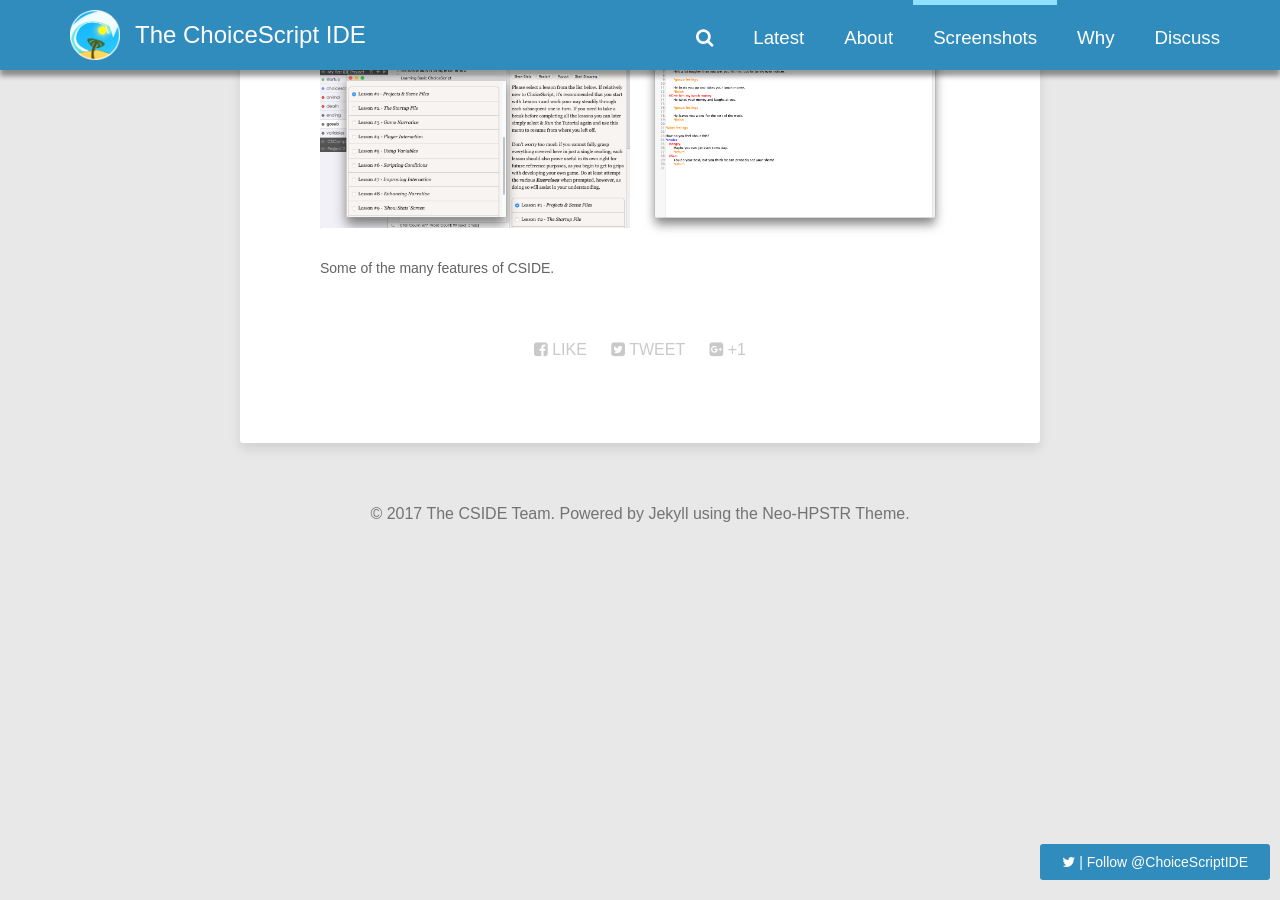
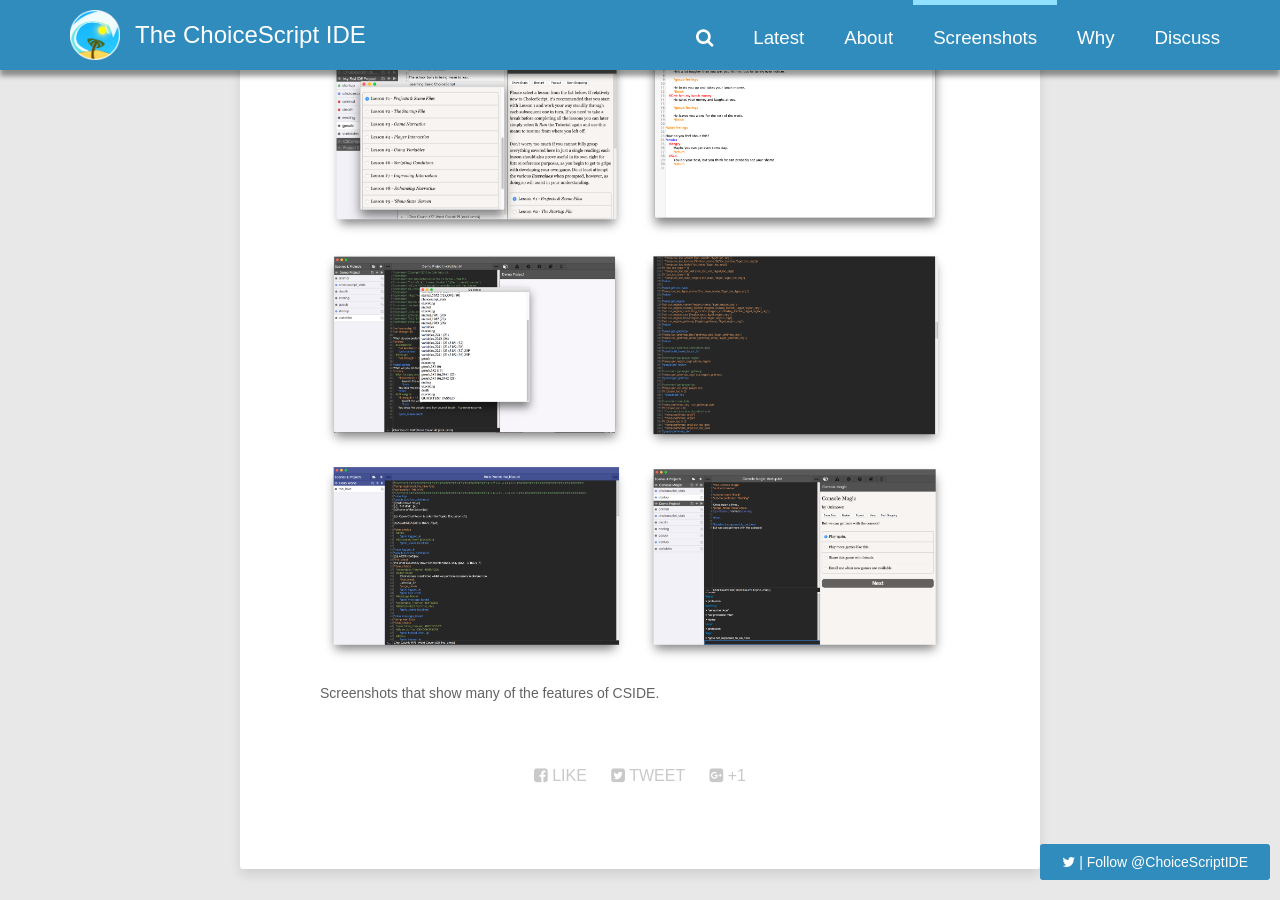
Before and after one commit to ChoicescriptIDE/choicescriptide.github.io, a Jekyll site: the page built from gallery/index.md, in a window 1280 px wide and 900 px high, scrolled down 899 px. Built offline with Jekyll 4.4.1, drawn with Linux system fonts in a browser that asks for light colours; nearby versions of some CDN libraries; comment, search, counter and statistics services are not loaded.

Commit message:
New gallery images + tweaked caption

```diff
--- a/gallery/index.md
+++ b/gallery/index.md
@@ -14,5 +14,9 @@
   <a href="{{ site.url }}/images/screenshots/settings.png"><img src="{{ site.url }}/images/screenshots/settings.png" alt="Customizable settings"></a>
 	<a href="{{ site.url }}/images/screenshots/popout.png"><img src="{{ site.url }}/images/screenshots/popout.png" alt="Popout your project"></a>
   <a href="{{ site.url }}/images/screenshots/fullscreen.png"><img src="{{ site.url }}/images/screenshots/fullscreen.png" alt="Fullscreen mode"></a>
-	<figcaption>Some of the many features of CSIDE.</figcaption>
+  <a href="{{ site.url }}/images/screenshots/quicktest.png"><img src="{{ site.url }}/images/screenshots/quicktest.png" alt="Quicktest popup"></a>
+  <a href="{{ site.url }}/images/screenshots/fullscreen-complex.png"><img src="{{ site.url }}/images/screenshots/fullscreen-complex.png" alt="Fullscreen mode"></a>
+  <a href="{{ site.url }}/images/screenshots/no-tab-panel.png"><img src="{{ site.url }}/images/screenshots/no-tab-panel.png" alt="Fullscreen mode"></a>
+  <a href="{{ site.url }}/images/screenshots/console-magic.png"><img src="{{ site.url }}/images/screenshots/console-magic.png" alt="Fullscreen mode"></a>
+	<figcaption>Screenshots that show many of the features of CSIDE.</figcaption>
 </figure>
```
Also changed, not shown: images/screenshots/console-magic.png (added), images/screenshots/fullscreen-complex.png (added), images/screenshots/no-tab-panel.png (added), images/screenshots/popout.png, images/screenshots/quicktest.png (added).
